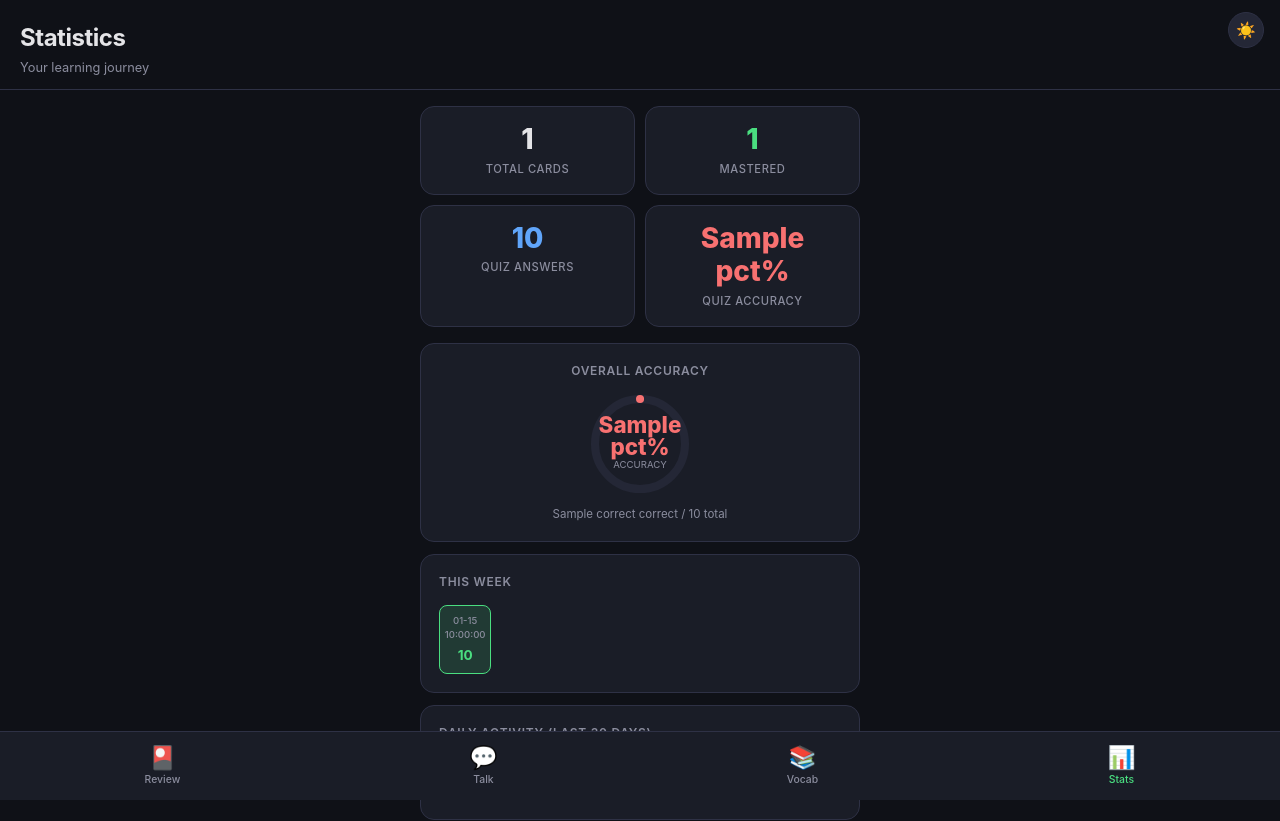
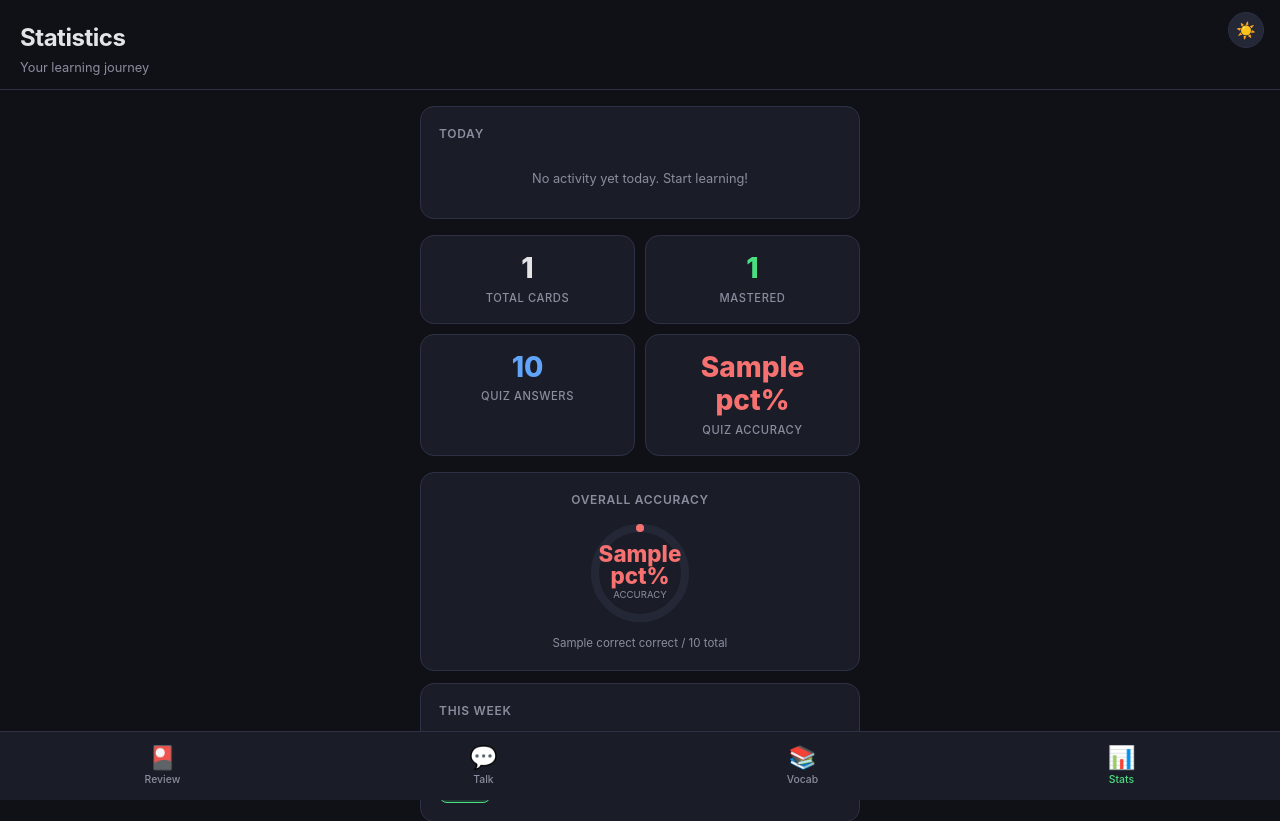
Before and after one commit to tsaol/languages, a Flask app: template web/templates/stats.html in a window 1280 px wide. Shown: the top 821 px of the page. Run offline with Flask 3, Linux system fonts and the light colour scheme; the template is opened without the code that fills it: most values are stand-ins (such as "Sample title", 1, 10 or a date in 2020).

Commit message:
add today activity to stats dashboard, auto-translate vocab

```diff
--- a/web/app.py
+++ b/web/app.py
@@ -353,6 +353,25 @@ def vocab():
     return render_template("vocab.html", words=words, categories=categories, total=len(words))
 
 
+@app.route("/vocab/translate", methods=["POST"])
+@login_required
+def vocab_translate():
+    """Auto-translate an English word to Chinese using LLM."""
+    data = request.get_json()
+    word = data.get("word", "").strip()
+    if not word:
+        return jsonify({"chinese": ""})
+    try:
+        from englearn.scoring.llm_scorer import _invoke_model
+        text = _invoke_model(
+            f'Translate the English word "{word}" to Chinese. Reply with ONLY the Chinese translation (1-3 words), nothing else.',
+            max_tokens=30,
+        )
+        return jsonify({"chinese": text.strip().strip('"').strip("'")})
+    except Exception:
+        return jsonify({"chinese": ""})
+
+
 @app.route("/vocab/add", methods=["POST"])
 @login_required
 def vocab_add():
@@ -468,8 +487,40 @@ def stats():
                     continue
             break
 
+        # Today's activity
+        today_progress = progress_map.get(today, {
+            'cards_reviewed': 0, 'cards_correct': 0,
+            'quiz_taken': 0, 'quiz_correct': 0,
+        })
+        today_cards = today_progress['cards_reviewed']
+        today_cards_correct = today_progress['cards_correct']
+        today_quiz = today_progress['quiz_taken']
+        today_quiz_correct = today_progress['quiz_correct']
+
+        # Today's talk scenarios reviewed
+        today_talk = conn.execute(
+            "SELECT COUNT(*) as c FROM talk_scenarios WHERE last_review = ?", (today,)
+        ).fetchone()['c']
+
+        # Today's new vocab added
+        today_vocab = conn.execute(
+            "SELECT COUNT(*) as c FROM flashcards WHERE deck = 'vocab' AND next_review = ?", (today,)
+        ).fetchone()['c']
+
     finally:
         conn.close()
+
+    today_data = {
+        'cards_reviewed': today_cards,
+        'cards_correct': today_cards_correct,
+        'cards_pct': round(today_cards_correct / today_cards * 100) if today_cards > 0 else 0,
+        'quiz_taken': today_quiz,
+        'quiz_correct': today_quiz_correct,
+        'quiz_pct': round(today_quiz_correct / today_quiz * 100) if today_quiz > 0 else 0,
+        'talk_rounds': today_talk,
+        'vocab_added': today_vocab,
+        'total_actions': today_cards + today_quiz + today_talk,
+    }
 
     return render_template("stats.html",
         total_cards=total_cards,
@@ -479,6 +530,7 @@ def stats():
         progress=all_progress,
         categories=categories,
         streak=streak,
+        today=today_data,
     )
 
 
--- a/web/templates/stats.html
+++ b/web/templates/stats.html
@@ -229,6 +229,52 @@
 
 <div class="container fade-in">
 
+    <!-- Today's Activity -->
+    <div class="chart-section today-section" style="margin-bottom: 16px;">
+        <div class="chart-title" style="display: flex; align-items: center; gap: 6px;">
+            Today
+            {% if streak > 0 %}
+            <span style="font-size: 0.7rem; background: var(--accent-dim); color: var(--accent); padding: 1px 8px; border-radius: 10px; font-weight: 700;">{{ streak }}-day streak</span>
+            {% endif %}
+        </div>
+        {% if today.total_actions > 0 %}
+        <div class="stat-grid" style="grid-template-columns: repeat(3, 1fr); margin-bottom: 8px;">
+            <div class="stat-box" style="padding: 10px 6px;">
+                <div class="stat-value" style="font-size: 1.3rem;">{{ today.cards_reviewed }}</div>
+                <div class="stat-label" style="font-size: 0.6rem;">Cards</div>
+            </div>
+            <div class="stat-box" style="padding: 10px 6px;">
+                <div class="stat-value" style="font-size: 1.3rem; color: var(--blue);">{{ today.talk_rounds }}</div>
+                <div class="stat-label" style="font-size: 0.6rem;">Talk</div>
+            </div>
+            <div class="stat-box" style="padding: 10px 6px;">
+                <div class="stat-value" style="font-size: 1.3rem; color: var(--accent);">{{ today.vocab_added }}</div>
+                <div class="stat-label" style="font-size: 0.6rem;">New Words</div>
+            </div>
+        </div>
+        {% if today.cards_reviewed > 0 %}
+        <div style="display: flex; align-items: center; gap: 8px; margin-bottom: 6px;">
+            <span class="text-xs text-dim" style="width: 50px;">Cards</span>
+            <div class="bar-track" style="height: 16px; flex: 1;">
+                <div class="bar-fill" style="width: {{ today.cards_pct }}%; background: var(--accent);"></div>
+            </div>
+            <span class="text-xs" style="width: 50px;">{{ today.cards_correct }}/{{ today.cards_reviewed }}</span>
+        </div>
+        {% endif %}
+        {% if today.quiz_taken > 0 %}
+        <div style="display: flex; align-items: center; gap: 8px; margin-bottom: 6px;">
+            <span class="text-xs text-dim" style="width: 50px;">Quiz</span>
+            <div class="bar-track" style="height: 16px; flex: 1;">
+                <div class="bar-fill" style="width: {{ today.quiz_pct }}%; background: var(--blue);"></div>
+            </div>
+            <span class="text-xs" style="width: 50px;">{{ today.quiz_correct }}/{{ today.quiz_taken }}</span>
+        </div>
+        {% endif %}
+        {% else %}
+        <div class="text-sm text-dim text-center" style="padding: 12px 0;">No activity yet today. Start learning!</div>
+        {% endif %}
+    </div>
+
     <!-- Top stats -->
     <div class="stat-grid">
         <div class="stat-box">
```
Also changed, not shown: web/templates/talk.html (+14 -2 lines).
